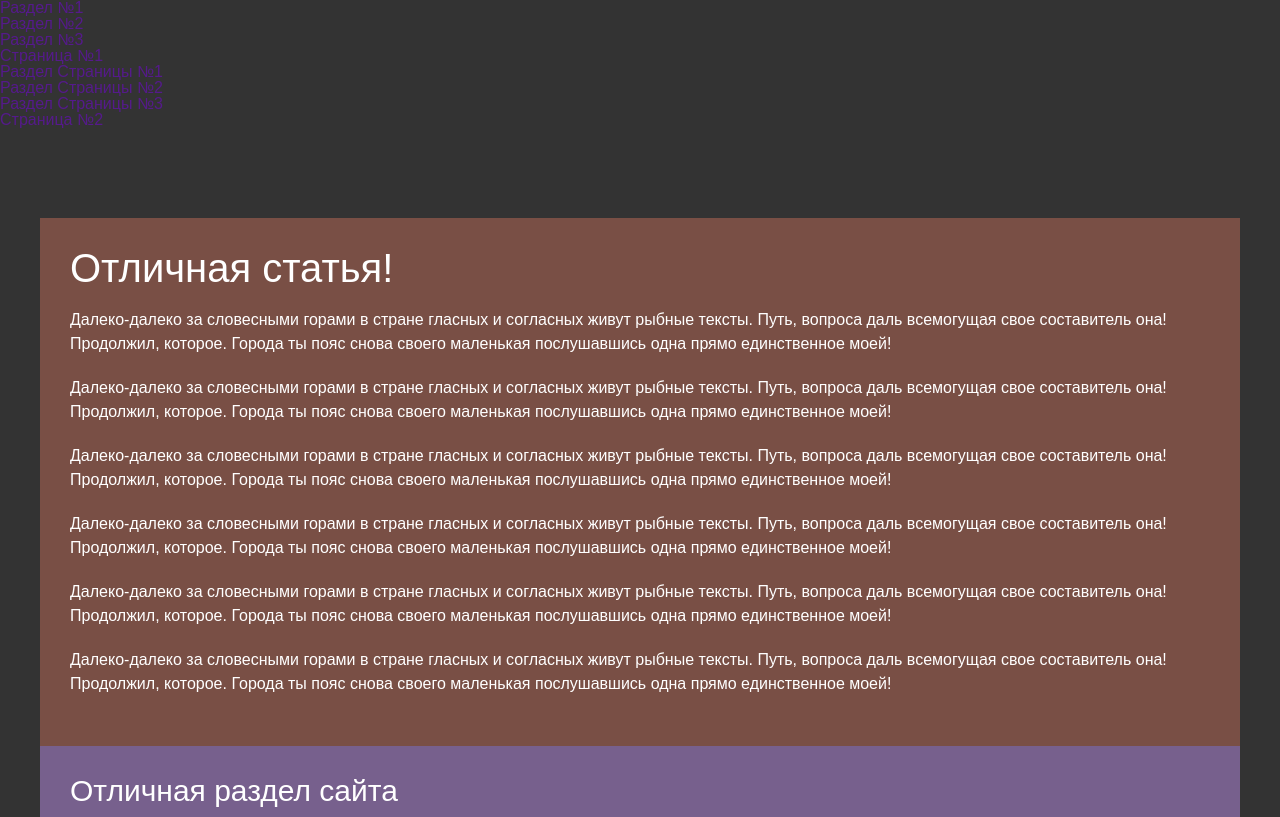
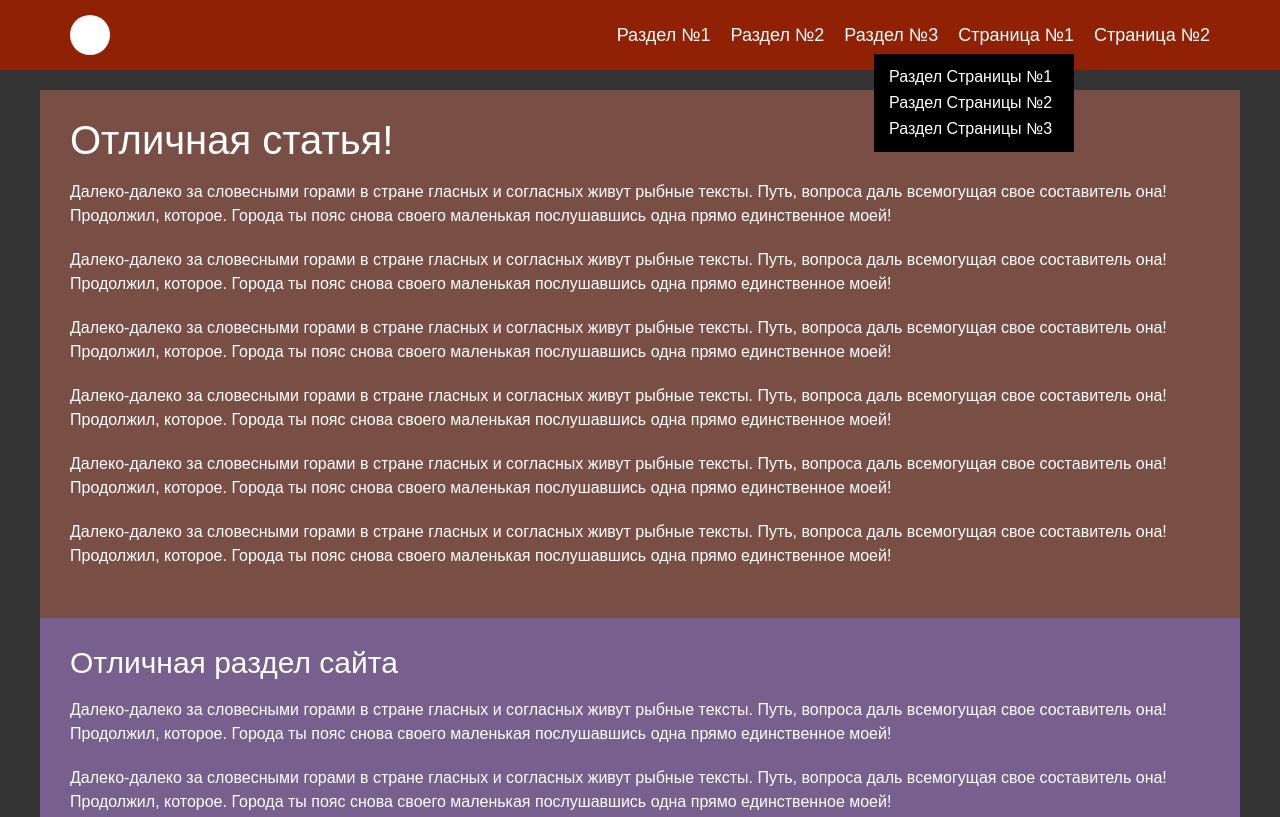
Before and after one commit to donVovan/Burger_JS_2, a plain HTML site: page index.html in a window 1280 px wide. Shown: the top 817 px of the page. Drawn offline with Linux system fonts and the light colour scheme.

Commit message:
Стилизовал основную часть хэдера

```diff
--- /dev/null
+++ b/#source/scss/header.scss
@@ -0,0 +1,84 @@
+/* ----- */
+.header {
+    position: fixed;
+    top: 0;
+    left: 0;
+    width: 100%;
+    z-index: 10;
+    background-color: #912105;
+
+    &__container {
+        max-width: 1200px;
+        margin: 0 auto;
+        display: flex;
+        padding: 0px 30px;
+        align-items: center;
+        justify-content: space-between;
+        min-height: 70px;
+    }
+
+    &__logo {
+        border-radius: 50%;
+        background-color: #fff;
+        position: relative;
+        z-index: 5;
+        width: 40px;
+        height: 40px;
+    }
+
+    &__menu {
+    }
+}
+.menu {
+    &__icon {
+    }
+
+    &__body {
+    }
+
+    &__list {
+        li {
+            position: relative;
+            margin: 0px 0px 0px 20px;
+        }
+
+        @media (min-width: 767px) {
+            display: flex;
+            align-items: center;
+            > li {
+                padding: 10px 0px;
+            }
+        }
+    }
+
+    &__link {
+        color: #fff;
+        font-size: 18px;
+        &:hover {
+            text-decoration: underline;
+        }
+    }
+
+    &__sub-list {
+        position: absolute;
+        top: 100%;
+        right: 0;
+        background-color: #000;
+        padding: 15px;
+        min-width: 200px;
+        li {
+            margin: 0px 0px 10px 0px;
+            &:last-child {
+                margin: 0;
+            }
+        }
+    }
+
+    &__sub-link {
+        color: #fff;
+        &:hover {
+            text-decoration: underline;
+        }
+    }
+}
+/* ----- */
--- a/#source/scss/style.scss
+++ b/#source/scss/style.scss
@@ -1,4 +1,6 @@
 @import "null.scss";
+// HEADER ======================================
+@import "header.scss";
 // ОСНОВНОЙ БЛОК ===============================
 .page {
     padding: 90px 0px 30px 0;
```
Also changed, not shown: css/style.css.
